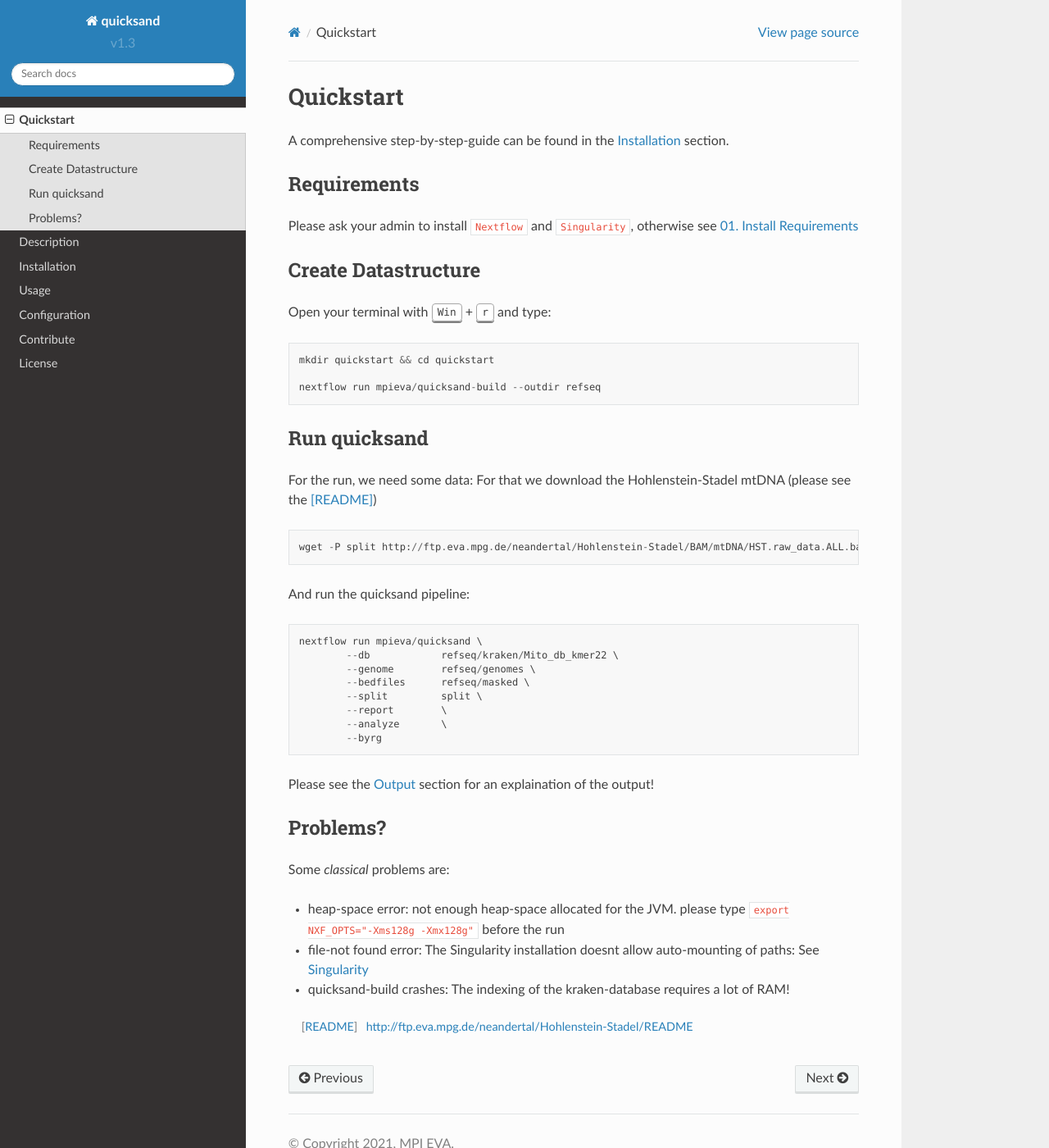
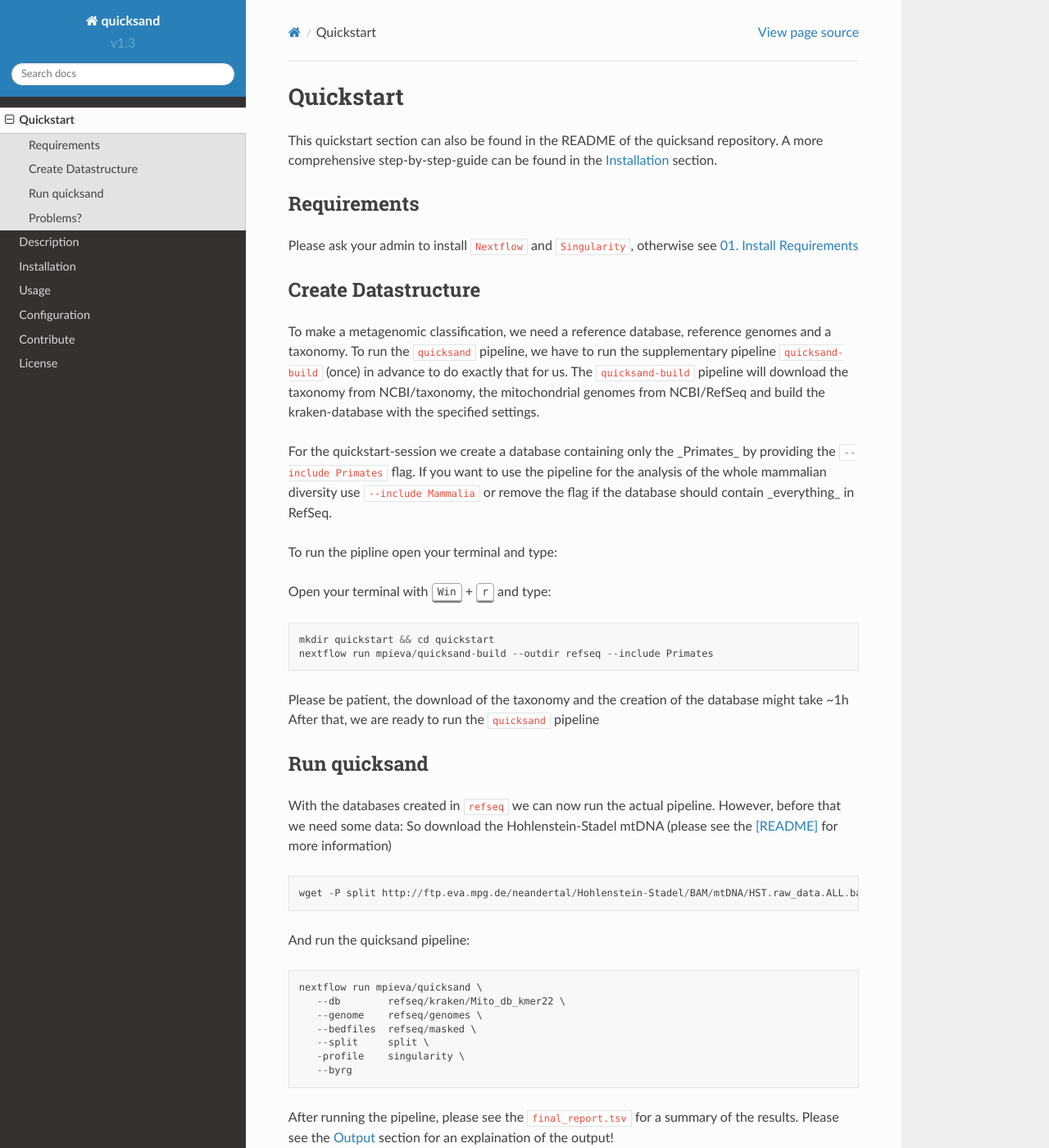
Before and after one commit to mpieva/quicksand, a Sphinx documentation site: the page built from docs_src/source/quickstart.rst, in a window 1280 px wide and 1400 px high. Shown: the whole window at 82% size. Built offline with Sphinx 7.4.7 and the Read the Docs theme 2.0.0, drawn with Linux system fonts in a browser that asks for light colours.

Commit message:
Update the docs (1)

```diff
--- a/docs_src/source/quickstart.rst
+++ b/docs_src/source/quickstart.rst
@@ -1,7 +1,8 @@
 Quickstart
 ===========
 
-A comprehensive step-by-step-guide can be found in the :ref:`install-page` section.
+This quickstart section can also be found in the README of the quicksand repository.
+A more comprehensive step-by-step-guide can be found in the :ref:`install-page` section.
 
 Requirements
 ------------
@@ -11,30 +12,45 @@ Please ask your admin to install :code:`Nextflow` and :code:`Singularity`, other
 Create Datastructure
 --------------------
 
+To make a metagenomic classification, we need a reference database, reference genomes and a taxonomy.
+To run the :code:`quicksand` pipeline, we have to run the supplementary pipeline :code:`quicksand-build` (once) in advance to do
+exactly that for us. The :code:`quicksand-build` pipeline will download the taxonomy from NCBI/taxonomy, the mitochondrial genomes from NCBI/RefSeq
+and build the kraken-database with the specified settings.
+
+For the quickstart-session we create a database containing only the _Primates_ by providing the :code:`--include Primates` flag. If you
+want to use the pipeline for the analysis of the whole mammalian diversity use :code:`--include Mammalia` or remove the flag if
+the database should contain _everything_ in RefSeq.
+
+To run the pipline open your terminal and type:
+
 Open your terminal with :kbd:`Win` + :kbd:`r` and type::
 
 	mkdir quickstart && cd quickstart
+	nextflow run mpieva/quicksand-build --outdir refseq --include Primates
 
-	nextflow run mpieva/quicksand-build --outdir refseq
+Please be patient, the download of the taxonomy and the creation of the database might take ~1h
+After that, we are ready to run the :code:`quicksand` pipeline
 
 Run quicksand
 -------------
 
-For the run, we need some data: For that we download the Hohlenstein-Stadel mtDNA (please see the [README]_) ::
+With the databases created in :code:`refseq` we can now run the actual pipeline.
+However, before that we need some data: So download the Hohlenstein-Stadel mtDNA (please see the [README]_ for more information) ::
 
 	wget -P split http://ftp.eva.mpg.de/neandertal/Hohlenstein-Stadel/BAM/mtDNA/HST.raw_data.ALL.bam
 
 And run the quicksand pipeline::
 
 	nextflow run mpieva/quicksand \
-		--db 		refseq/kraken/Mito_db_kmer22 \
-		--genome	refseq/genomes \
-		--bedfiles	refseq/masked \
-		--split 	split \
-		--report 	\
-		--analyze	\
-		--byrg
+	   --db        refseq/kraken/Mito_db_kmer22 \
+	   --genome    refseq/genomes \
+	   --bedfiles  refseq/masked \
+	   --split     split \
+           -profile    singularity \
+           --byrg
 
+
+After running the pipeline, please see the :code:`final_report.tsv` for a summary of the results.
 Please see the :ref:`output` section for an explaination of the output!
 
 Problems?
```
Also changed, not shown: README.md (+48 -14 lines), 3 other files.
